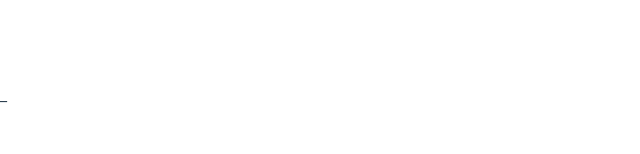
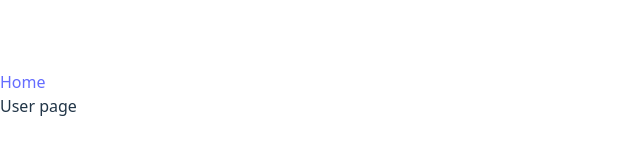
Before and after one commit to MikelArnaiz/chess-wiki, a React (Vite) app: page /user/1 in a window 1280 px wide. Shown: the part 306-460 px from the top of the page, without its empty margins (0-640 px from the left). Built offline with nearby package versions, Linux system fonts and the light colour scheme.

Commit message:
adds react-router

```diff
--- a/package.json
+++ b/package.json
@@ -12,7 +12,8 @@
   },
   "dependencies": {
     "react": "^19.2.0",
-    "react-dom": "^19.2.0"
+    "react-dom": "^19.2.0",
+    "react-router-dom": "^7.9.6"
   },
   "devDependencies": {
     "@eslint/js": "^9.39.1",
--- a/src/main.tsx
+++ b/src/main.tsx
@@ -1,5 +1,20 @@
 import { StrictMode } from 'react'
 import { createRoot } from 'react-dom/client'
 import './index.css'
+import { BrowserRouter, Link, Route, Routes } from 'react-router-dom'
+import { HomePage } from './pages/HomePage/Home'
+import { UserPage } from './pages/UserPage/UserPage'
 
-createRoot(document.getElementById('root')!).render(<StrictMode>_</StrictMode>)
+createRoot(document.getElementById('root')!).render(
+  <StrictMode>
+    <BrowserRouter>
+      <nav>
+        <Link to="/">Home</Link>
+      </nav>
+      <Routes>
+        <Route path="/" element={<HomePage />} />
+        <Route path="/user/:username" element={<UserPage />} />
+      </Routes>
+    </BrowserRouter>
+  </StrictMode>,
+)
--- /dev/null
+++ b/src/pages/HomePage/Home.tsx
@@ -0,0 +1 @@
+export const HomePage = () => <div>Home page</div>
--- /dev/null
+++ b/src/pages/UserPage/UserPage.tsx
@@ -0,0 +1 @@
+export const UserPage = () => <div>User page</div>
```
Also changed, not shown: 1 other file (tests, documents, lock files or other folders).
